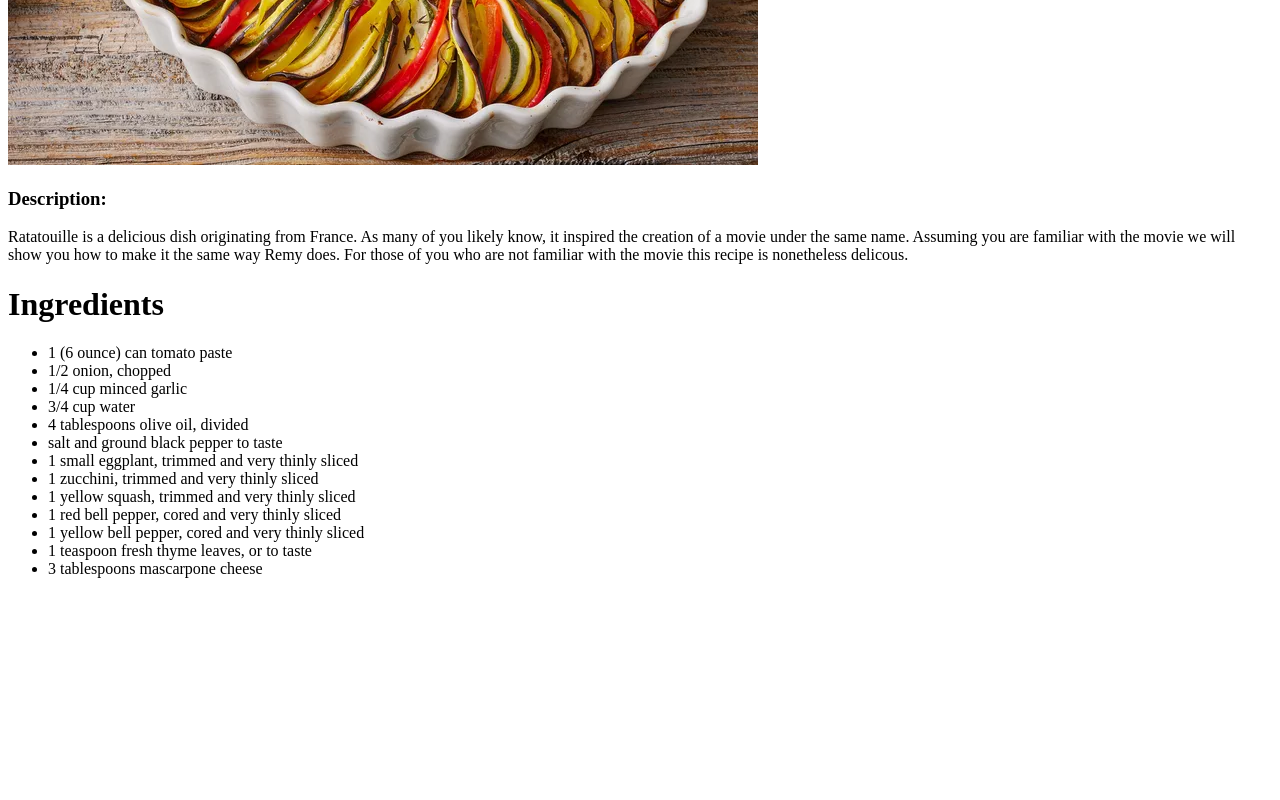
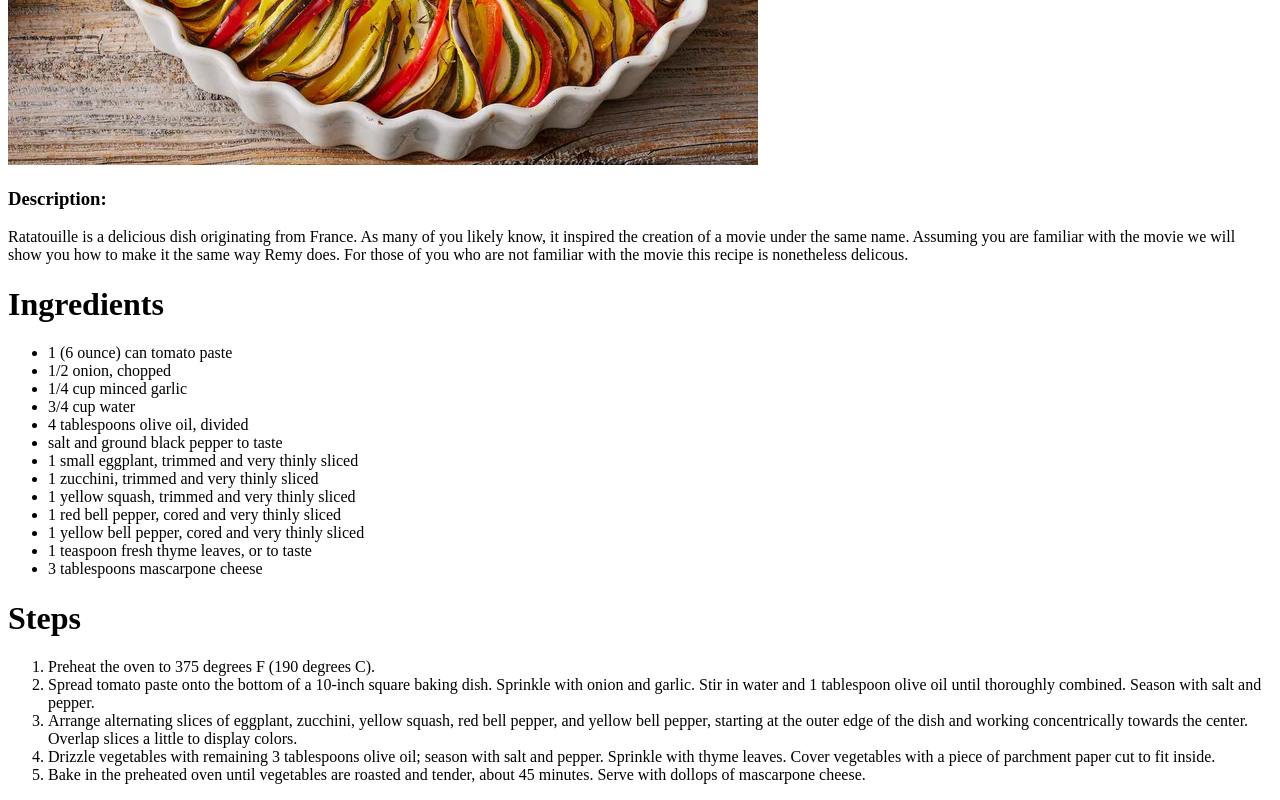
Before and after one commit to Tyree-White/odin-recipes, a plain HTML site: page recipes/remy.html in a window 1280 px wide. Shown: the part 478-1278 px from the top of the page. Before the commit the page ends 1072 px from the top, so only its background shows below. Drawn offline with Linux system fonts and the light colour scheme.

Commit message:
Add steps and steps heading to remy.html

```diff
--- a/recipes/remy.html
+++ b/recipes/remy.html
@@ -25,5 +25,13 @@
       <li>1 teaspoon fresh thyme leaves, or to taste</li>
       <li>3 tablespoons mascarpone cheese</li>
     </ul>
+    <h1>Steps</h1>
+    <ol>
+      <li>Preheat the oven to 375 degrees F (190 degrees C).</li>
+      <li>Spread tomato paste onto the bottom of a 10-inch square baking dish. Sprinkle with onion and garlic. Stir in water and 1 tablespoon olive oil until thoroughly combined. Season with salt and pepper.</li>
+      <li>Arrange alternating slices of eggplant, zucchini, yellow squash, red bell pepper, and yellow bell pepper, starting at the outer edge of the dish and working concentrically towards the center. Overlap slices a little to display colors.</li>
+      <li>Drizzle vegetables with remaining 3 tablespoons olive oil; season with salt and pepper. Sprinkle with thyme leaves. Cover vegetables with a piece of parchment paper cut to fit inside.</li>
+      <li>Bake in the preheated oven until vegetables are roasted and tender, about 45 minutes. Serve with dollops of mascarpone cheese.</li>
+    </ol>
   </body>
 </html>
```
